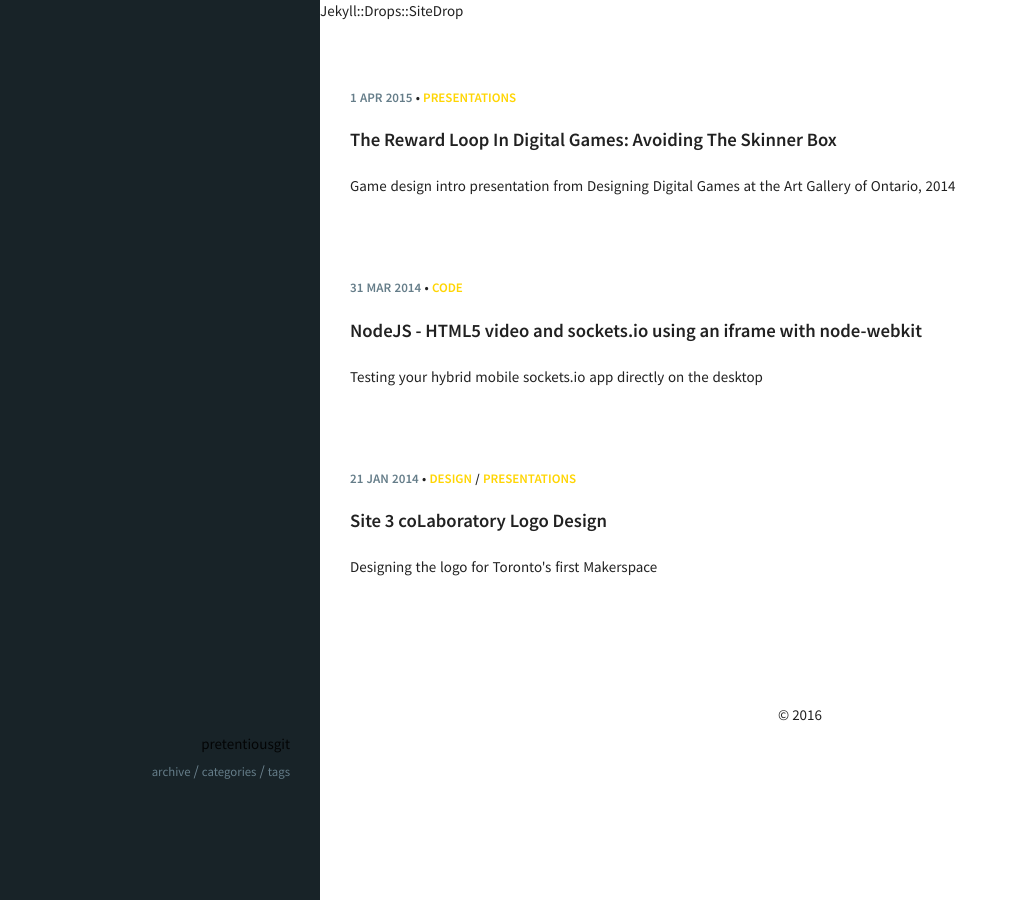
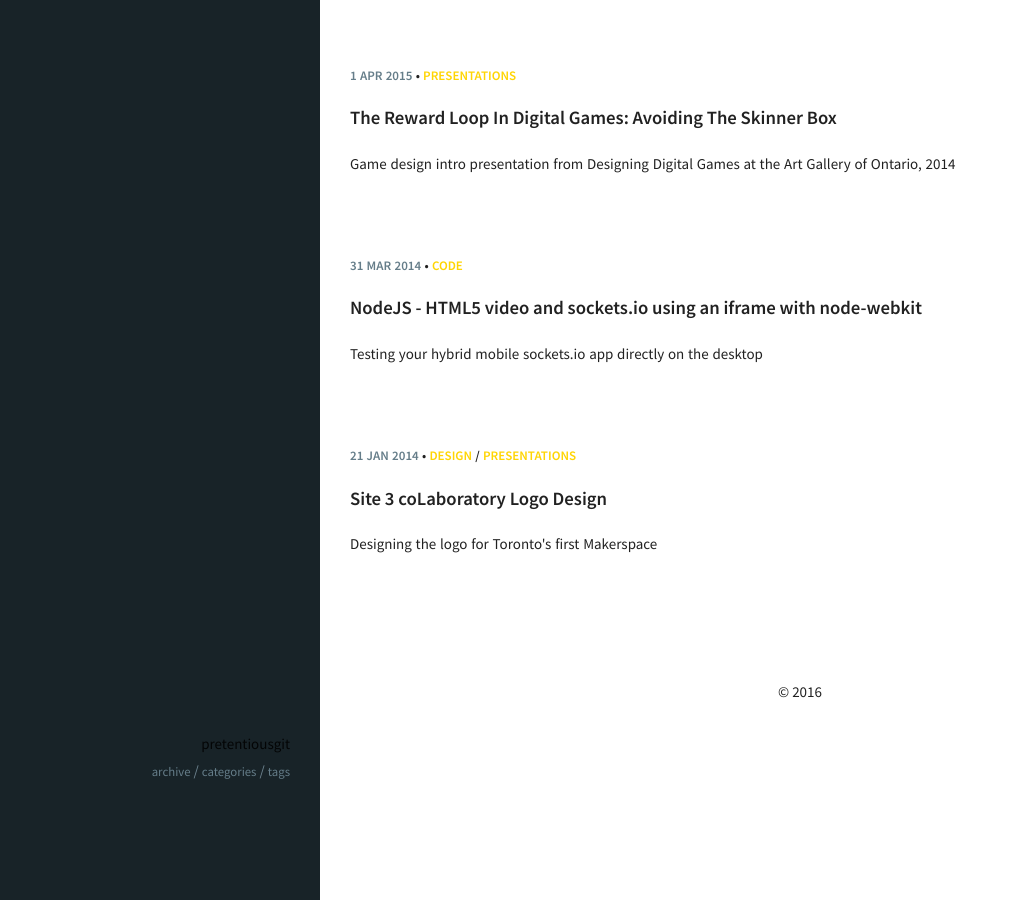
Before and after one commit to pretentiousgit/pretentiousgit.github.io, a Jekyll site: the page built from index.html, in a window 1280 px wide. Shown: the whole page, without its empty margins (0-1018 px from the left). Built offline with Jekyll 4.4.1, drawn with Linux system fonts in a browser that asks for light colours; after the commit the page ends 900 px from its top, so only the background shows below that.

```diff
--- a/_layouts/default.html
+++ b/_layouts/default.html
@@ -11,7 +11,6 @@
       </div>
     </div>
     <div class="col s12 m9">
-      {{ site }}
       <div class="post-listing">
         {{ content }}
         {% include footer.html %}
```
